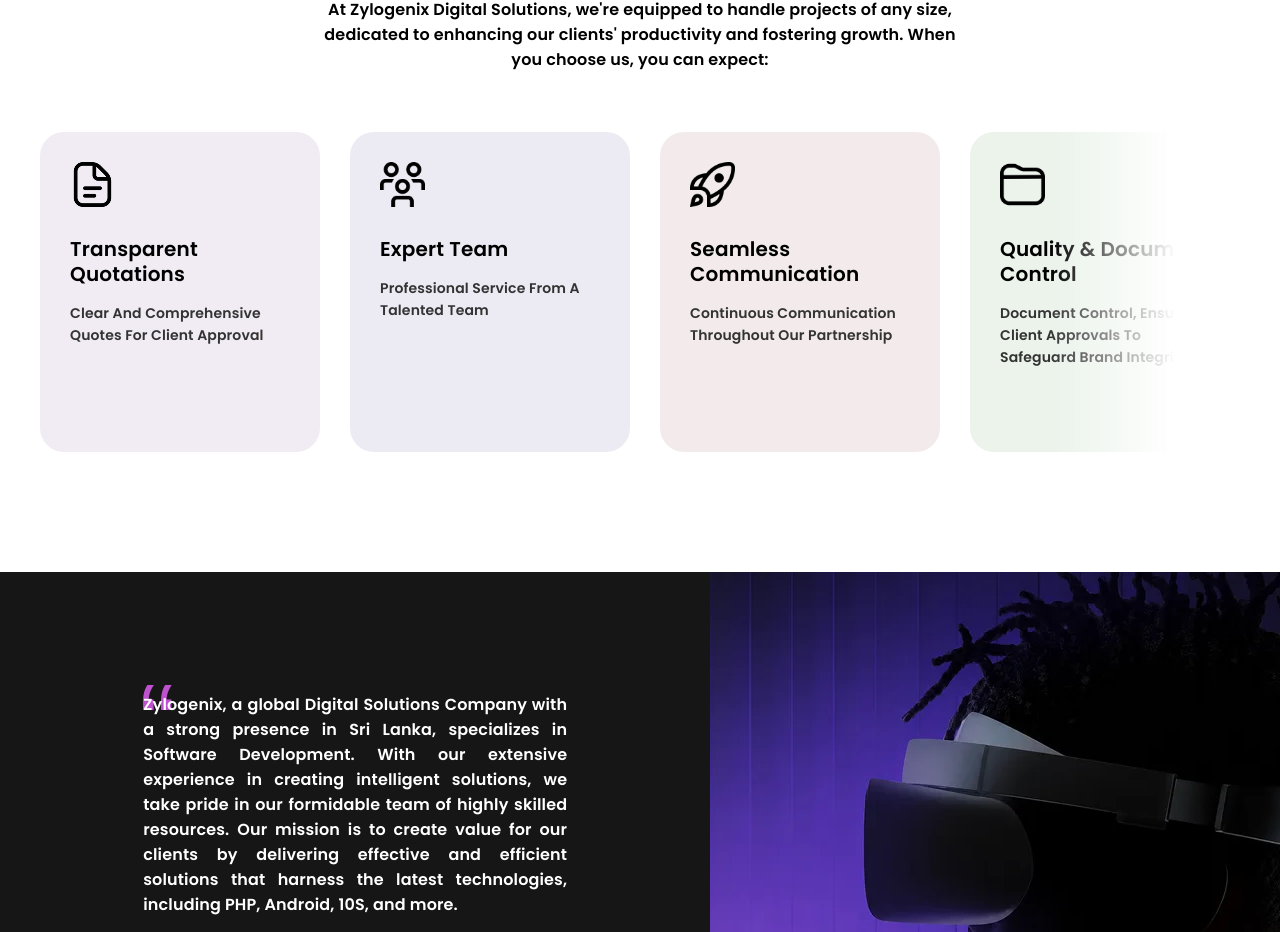
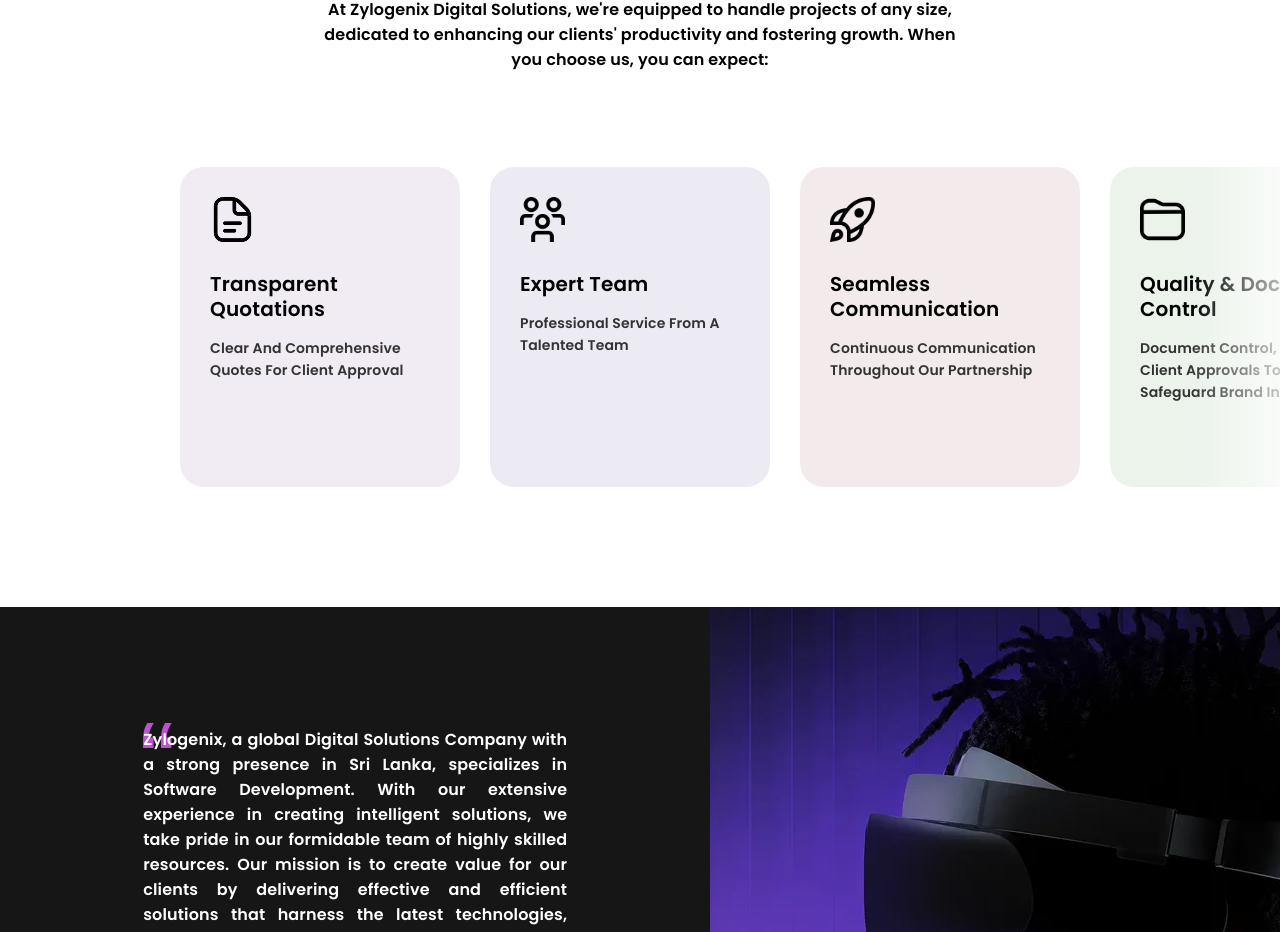
Before and after one commit to UdulaPahasara/ZYLOGENIX, a React (Vite) app in the folder ZYLOGENIX/: page /about in a window 1280 px wide. Shown: the part 993-1925 px from the top of the page. Built offline with nearby package versions, Linux system fonts and the light colour scheme.

Commit message:
feat: create About page with Why Choose Us section and card carousel

```diff
--- a/ZYLOGENIX/src/pages/About.jsx
+++ b/ZYLOGENIX/src/pages/About.jsx
@@ -145,7 +145,7 @@
         </Typography>
 
         {/* Cards Container with Horizontal Scroll and Right Fade */}
-        <Box sx={{ position: 'relative', width: '100%', maxWidth: '1400px' }}>
+        <Box sx={{ position: 'relative', width: '100%', maxWidth: '1400px',paddingLeft:{xs:'0px',lg:'280px'},pt:"15px" }}>
 
           {/* Scrollable Container */}
           <Box
@@ -155,9 +155,10 @@
               display: 'flex',
               gap: '30px',
               overflowX: 'auto',
+              pt:'20px',
               paddingBottom: '20px',
-              paddingRight: { xs: '20px', md: '200px' }, // padding for the fade overlap
-              scrollSnapType: { xs: 'x mandatory', md: 'none' }, // Snap for mobile swipe
+              paddingRight: { xs: '20px', sm: '200px' },
+              scrollSnapType: { xs: 'x mandatory', md: 'none' },
               '::-webkit-scrollbar': { display: 'none' },
               scrollbarWidth: 'none',
               msOverflowStyle: 'none'
@@ -168,7 +169,6 @@
                 key={index}
                 sx={{
                   scrollSnapAlign: 'start',
-                  // Ensure correct margin/padding reset inside snap container
                   display: 'flex'
                 }}
               >
@@ -182,7 +182,7 @@
             ))}
           </Box>
 
-          {/* Right Gradient Fade (Desktop only to prevent mobile touch blocking) */}
+          {/* Right Gradient Fade */}
           <Box
             sx={{
               position: 'absolute',
@@ -192,15 +192,16 @@
               height: '100%',
               background: 'linear-gradient(90deg, rgba(255, 255, 255, 0) 0%, #FFFFFF 66.07%)',
               pointerEvents: 'none', // Allows clicking/swiping through the gradient
-              display: { xs: 'none', md: 'block' }
+              zIndex: 10,
+              display: { xs: 'none', sm: 'block' }
             }}
           />
         </Box>
 
-        {/* Pagination Dots (Mobile & Tablet Only) */}
+        {/* Pagination Dots (Mobile Only) */}
         <Box
           sx={{
-            display: { xs: 'flex', md: 'none' },
+            display: { xs: 'flex', sm: 'none' },
             justifyContent: 'center',
             gap: '10px',
             marginTop: '20px'
@@ -266,8 +267,8 @@
             <Typography
               sx={{
                 position: 'absolute',
-                top: { xs: '75px', md: '97px', sm: '40px' },
-                left: { xs: '20px', md: '10%', lg: '139px' },
+                top: { xs: '75px', md: '100px', sm: '160px' },
+                left: { xs: '20px', md: '6%',sm: '16%', lg: '139px' },
                 fontFamily: 'Monda, sans-serif',
                 fontWeight: 400,
                 fontSize: { xs: '80px', md: '110.4px' },
@@ -310,8 +311,8 @@
             <Typography
               sx={{
                 position: 'absolute',
-                bottom: { xs: '40px', md: '52px' },
-                right: { xs: '20px', md: '10%', lg: '135px' },
+                bottom: { xs: '40px', sm: '140px', md: 'px' },
+                right: { xs: '20px', md: '10%', sm: '18%', lg: '135px' },
                 fontFamily: 'Monda, sans-serif',
                 fontWeight: 400,
                 fontSize: { xs: '80px', md: '110.4px' },
```
